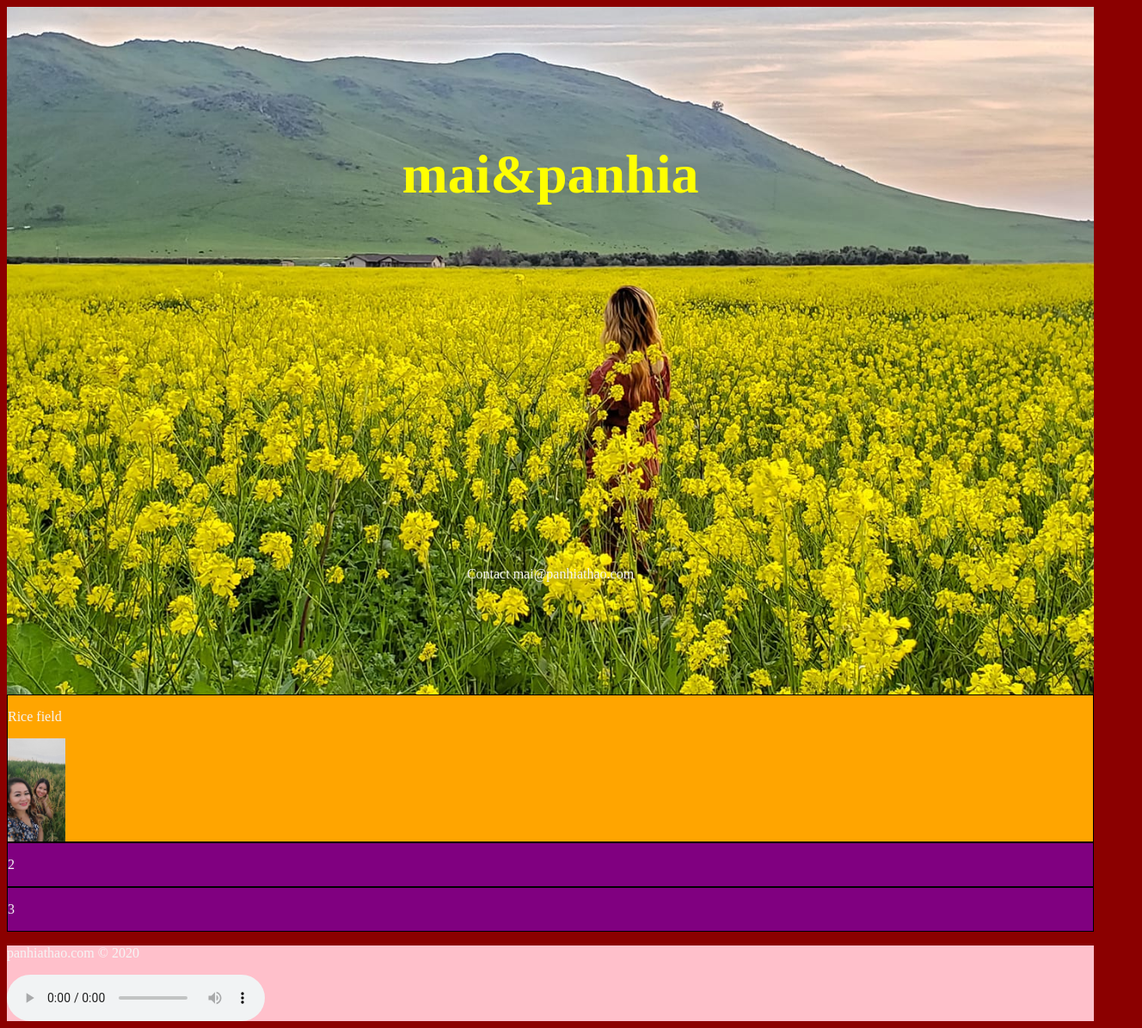
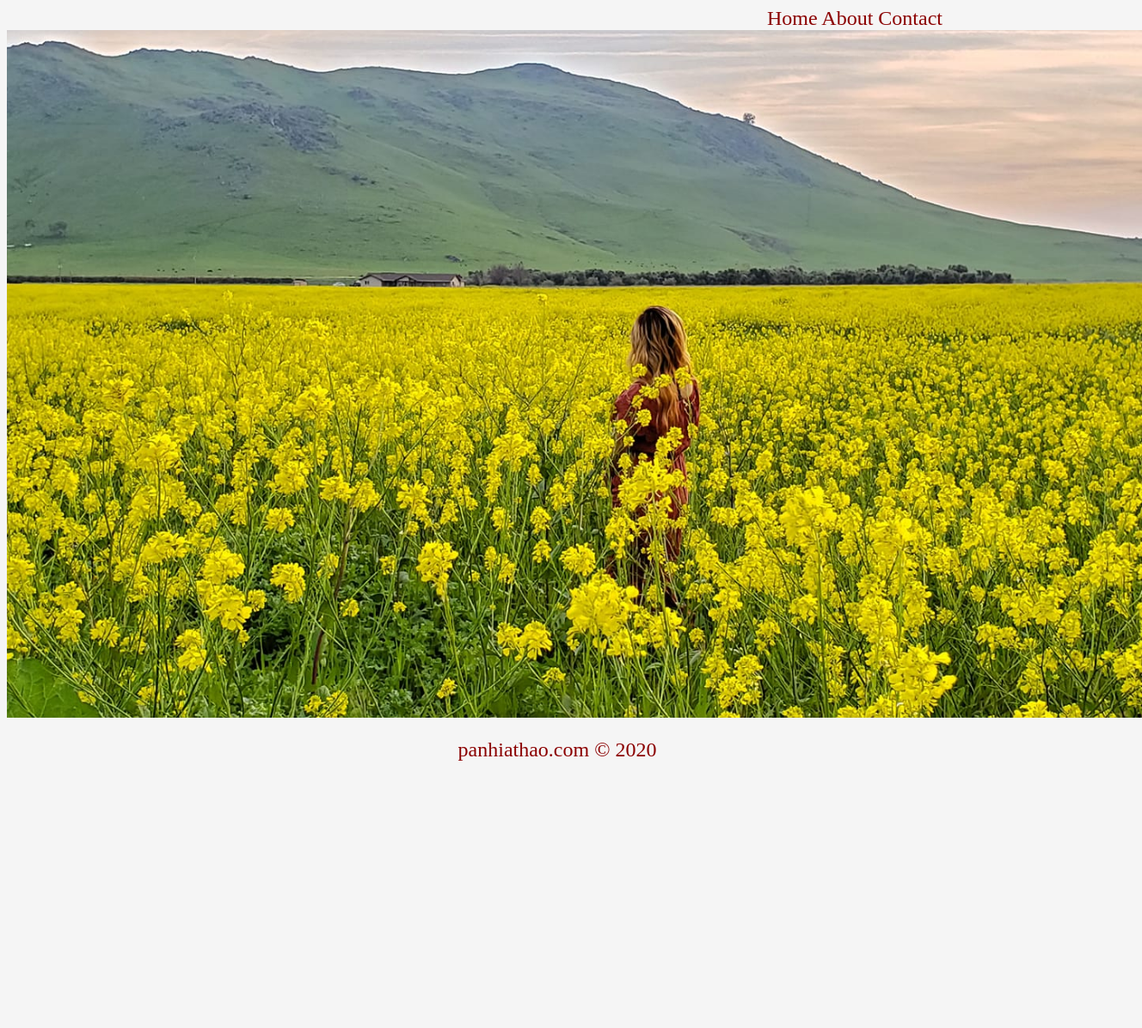
Before and after one commit to Panhiathao/mai-panhiathao.com, a plain HTML site: page index.html in a window 1280 px wide. Shown: the whole page at 86% size, 1328 px wide, since content can reach past the window. After the commit the page ends 886 px from the top, so only its background shows below. Drawn offline with Linux system fonts and the light colour scheme.

Commit message:
change home page

```diff
--- a/index.css
+++ b/index.css
@@ -1,15 +1,20 @@
 body {
-    background-color: darkred;
-    color: whitesmoke;
+    background-color: whitesmoke;
+    color: darkred;
+    font-size: 1.5em;
+    width: 100vw;
+    height: 100vh;
 
 
 }
 
-header {
+main {
     background-image: url(/image/maiyellowflower.jpg);
     background-size: cover;
     background-position: center;
+    width: 100vw;
     height: 100vh;
+
     display: flex;
     flex-direction: column;
     justify-content: center;
@@ -18,20 +23,16 @@ header {
 
 }
 
-
-main {
-    background-color: blue;
-    display: flex;
-    flex-direction: column;
+nav {
+    padding-right: 15vw;
+    text-align: right;
 }
 
-
-
 footer {
-    background-color: pink;
+   text-align: center;
 }
 
-h1 {
+/* h1 {
     color: yellow;
     text-align: left;
     font-size: 4em;
@@ -55,7 +56,7 @@ article {
 
 img {
     height: 15vh;
-}
+} */
 
 @media (max-width: 480px) {
     section {
--- a/index.html
+++ b/index.html
@@ -5,28 +5,16 @@
     </head>
     <body>
         <header>
-            <h1>mai&panhia</h1>
-            <p>Contact mai@panhiathao.com</p>
+            <nav>
+                <a>Home</a>
+                <a>About</a>
+                <a>Contact</a>
+            </nav>
         </header>
-        <main>
-            <section>
-                <article>
-                    <p>Rice field</p>
-                </article>
-                <article>
-                    <img src="image/mai&panhia.jpg" />
-                </article>
-            </section>
-            <section>
-                <p>2</p>
-            </section>
-            <section>
-                <p>3</p>
-            </section>
-        </main>
+        <main></main>
         <footer>
             <p>panhiathao.com &copy; 2020</p>
-            <audio controls autoplay src="audio/Neeg Zoo Aw - ออเจาเอย (Or Jao Oei) COVERED by Dib Xwb (Hmong Version).mp3" />
+            <audio hidden controls autoplay src="audio/Neeg Zoo Aw - ออเจาเอย (Or Jao Oei) COVERED by Dib Xwb (Hmong Version).mp3" />
         </footer>
     </body>
 </html>
```
Also changed, not shown: about.html (added, +8 -0 lines), about.css (added), about.js (added).
